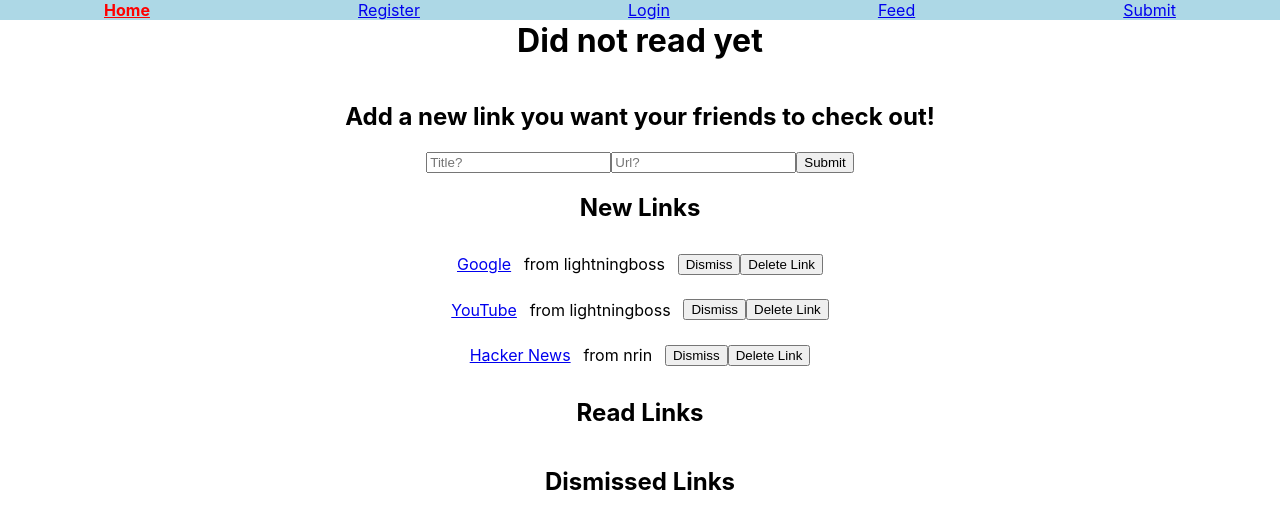
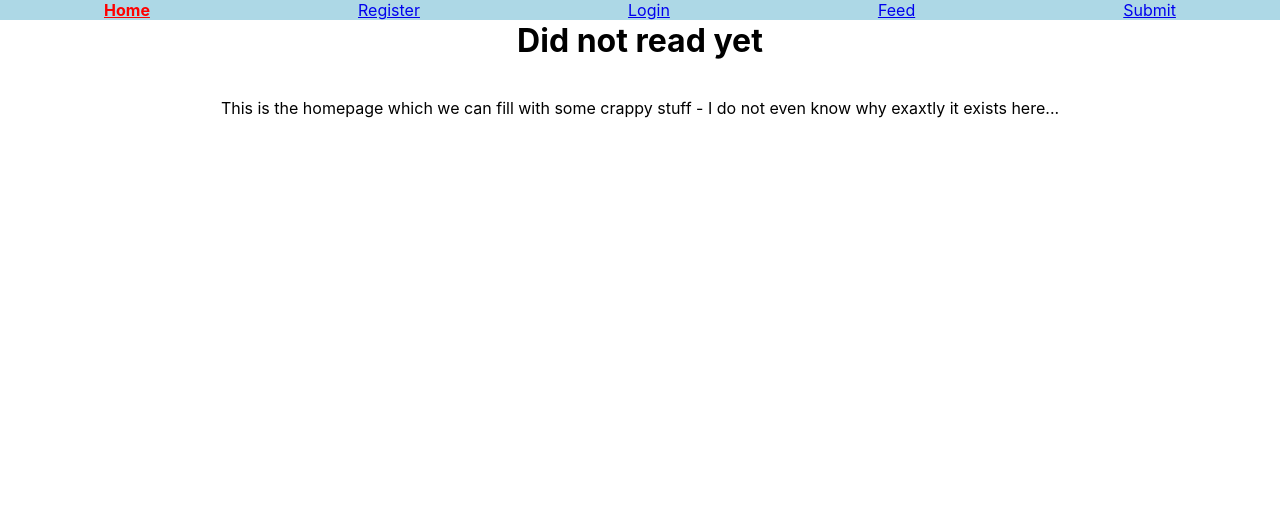
Before and after one commit to remarcable/did-not-read-yet, a React (Create React App) app in the folder client/: page / in a window 1280 px wide. Shown: the top 528 px of the page. Built offline with nearby package versions, Linux system fonts and the light colour scheme.

Commit message:
Disect App.js into feed and submit
-Neue component - Dismiss Button
-Conditional Rendering in DisplayLink - onFeed als Boolean Argument
bestimmt of DismissButton und markAsRead Funktion angezeigt wird

```diff
--- a/client/src/App.js
+++ b/client/src/App.js
@@ -1,9 +1,4 @@
-import React, { PureComponent } from 'react';
-import { modifyElement } from './lib/modifyElement';
-
-import DisplayLink from './components/DisplayLink';
-import AddLinkForm from './components/AddLinkForm';
-
+import React from 'react';
 const defaultLinks = [
     {
         id: 1,
@@ -30,78 +25,16 @@ const defaultLinks = [
         read: false,
     },
 ];
-class App extends PureComponent {
-  state = {
-    idCounter: defaultLinks.length + 1,
-    links: defaultLinks,
-  };
-  addLink = (title, url, user) => {
-    this.setState(state => ({
-      links: [
-        ...state.links,
-        {
-          id: this.state.idCounter,
-          title,
-          url,
-          user,
-          dismissed: false,
-          read: false,
-        },
-      ],
-      idCounter: state.idCounter + 1,
-    }));
-  };
-  deleteLink = id => {
-    let linksCopy = [...this.state.links];
-    linksCopy = linksCopy.filter(element => id !== element.id);
-    this.setState({ links: linksCopy });
-  };
-  updateSingleLink = (id, updatedFields) => {
-    this.setState(({ links }) => {
-      return {
-        links: modifyElement({ elements: links, id, updatedFields }),
-      };
-    });
-  };
-
-  markAsRead = id => {
-    this.updateSingleLink(id, { read: true });
-  };
-
-  dismissLink = id => {
-    this.updateSingleLink(id, { dismissed: true });
-  };
-
-  undismissLink = id => {
-    this.updateSingleLink(id, { dismissed: false });
-  };
-
-  render() {
-    const { links } = this.state;
-    const displayLink = link => (
-      <DisplayLink
-        key={link.id}
-        link={link}
-        markAsRead={this.markAsRead}
-        dismissLink={this.dismissLink}
-        undismissLink={this.undismissLink}
-        deleteLink={this.deleteLink}
-      />
-    );
-
+const App = () => {
     return (
         <div>
             <h1>Did not read yet</h1>
-        <AddLinkForm addLink={this.addLink} />
-        <h2>New Links</h2>
-        {links.filter(link => !link.read && !link.dismissed).map(displayLink)}
-        <h2>Read Links</h2>
-        {links.filter(link => link.read && !link.dismissed).map(displayLink)}
-        <h2>Dismissed Links</h2>
-        {links.filter(link => link.dismissed).map(displayLink)}
+            <p>
+                This is the homepage which we can fill with some crappy stuff - I do not even know
+                why exaxtly it exists here...
+            </p>
         </div>
     );
-  }
-}
+};
 export { defaultLinks };
 export default App;
--- /dev/null
+++ b/client/src/components/DismissButton/index.js
@@ -0,0 +1,9 @@
+import React from 'react';
+const DismissButton = ({ dismissed, undismissLink, dismissLink, id }) => {
+    return dismissed ? (
+        <button onClick={() => undismissLink(id)}>Undismiss</button>
+    ) : (
+        <button onClick={() => dismissLink(id)}>Dismiss</button>
+    );
+};
+export default DismissButton;
--- a/client/src/components/DisplayLink/index.js
+++ b/client/src/components/DisplayLink/index.js
@@ -1,13 +1,8 @@
 import React from 'react';
 import './DisplayLink.css';
+import DismissButton from '../DismissButton';
 
-const DisplayLink = ({
-  link,
-  markAsRead,
-  dismissLink,
-  undismissLink,
-  deleteLink,
-}) => {
+const DisplayLink = ({ link, markAsRead, dismissLink, undismissLink, deleteLink, onFeed }) => {
     const { id, title, url, user, dismissed } = link;
 
     return (
@@ -16,16 +11,19 @@ const DisplayLink = ({
                 href={url}
                 target="_blank"
                 rel="noreferrer noopener"
-        onClick={() => markAsRead(id)}
+                onClick={onFeed ? () => markAsRead(id) : null}
             >
                 {title}
             </a>
             <p className="text"> from {user}</p>
-      {dismissed ? (
-        <button onClick={() => undismissLink(id)}>Undismiss</button>
-      ) : (
-        <button onClick={() => dismissLink(id)}>Dismiss</button>
-      )}
+            {onFeed ? (
+                <DismissButton
+                    dismissed={dismissed}
+                    dismissLink={dismissLink}
+                    undismissLink={undismissLink}
+                    id={id}
+                />
+            ) : null}
             <button onClick={() => deleteLink(id)}>Delete Link</button>
         </div>
     );
--- a/client/src/components/pages/Feed.js
+++ b/client/src/components/pages/Feed.js
@@ -1,14 +1,56 @@
 import React, { PureComponent } from 'react';
+import DisplayLink from '../DisplayLink';
+import { modifyElement } from '../../lib/modifyElement.js';
+import { defaultLinks } from '../../App.js';
 
 class Feed extends PureComponent {
-  state = {};
-  handleSubmit = value => {
-    console.log(value);
+    state = {
+        idCounter: defaultLinks.length + 1,
+        links: defaultLinks,
     };
+    updateSingleLink = (id, updatedFields) => {
+        this.setState(({ links }) => {
+            return {
+                links: modifyElement({ elements: links, id, updatedFields }),
+            };
+        });
+    };
+
+    markAsRead = id => {
+        this.updateSingleLink(id, { read: true });
+    };
+
+    dismissLink = id => {
+        this.updateSingleLink(id, { dismissed: true });
+    };
+
+    undismissLink = id => {
+        this.updateSingleLink(id, { dismissed: false });
+    };
+
     render() {
+        const { links } = this.state;
+        const displayLink = link => (
+            <DisplayLink
+                key={link.id}
+                link={link}
+                markAsRead={this.markAsRead}
+                dismissLink={this.dismissLink}
+                undismissLink={this.undismissLink}
+                deleteLink={this.deleteLink}
+                onFeed={true}
+            />
+        );
+
         return (
             <div>
-        <h1>This is going to be the feed</h1>
+                <h1>This is your feed - here you can find your:</h1>
+                <h2>New Links</h2>
+                {links.filter(link => !link.read && !link.dismissed).map(displayLink)}
+                <h2>Read Links</h2>
+                {links.filter(link => link.read && !link.dismissed).map(displayLink)}
+                <h2>Dismissed Links</h2>
+                {links.filter(link => link.dismissed).map(displayLink)}
             </div>
         );
     }
--- a/client/src/components/pages/LoginPage.js
+++ b/client/src/components/pages/LoginPage.js
@@ -2,9 +2,7 @@ import React, { PureComponent } from 'react';
 
 class LoginPage extends PureComponent {
   state = {};
-  handleSubmit = value => {
-    console.log(value);
-  };
+  handleSubmit = value => {};
   render() {
     return (
       <div>
--- a/client/src/components/pages/RegistrationPage.js
+++ b/client/src/components/pages/RegistrationPage.js
@@ -2,9 +2,7 @@ import React, { PureComponent } from 'react';
 
 class RegistrationPage extends PureComponent {
   state = {};
-  handleSubmit = value => {
-    console.log(value);
-  };
+  handleSubmit = value => {};
   render() {
     return (
       <div>
--- a/client/src/components/pages/Submit.js
+++ b/client/src/components/pages/Submit.js
@@ -1,10 +1,12 @@
 import React, { PureComponent } from 'react';
 import AddLinkForm from '../../components/AddLinkForm';
+import DisplayLink from '../../components/DisplayLink';
 import { defaultLinks } from '../../App.js';
 
 class Submit extends PureComponent {
     state = {
-    //should be gotten from server!
+        //should be gotten from server and is currently not functional
+        //with state from App.js
         links: defaultLinks,
         idCounter: defaultLinks.length + 1,
     };
@@ -24,11 +26,19 @@ class Submit extends PureComponent {
             idCounter: state.idCounter + 1,
         }));
     };
+    deleteLink = id => {
+        let linksCopy = [...this.state.links];
+        linksCopy = linksCopy.filter(element => id !== element.id);
+        this.setState({ links: linksCopy });
+    };
     render() {
         return (
             <div>
                 <AddLinkForm addLink={this.addLink} />
-        <p>Number of links: {this.state.links.length}</p>
+                <h2>Those are your already submitted links!</h2>
+                {this.state.links.map(link => (
+                    <DisplayLink key={link.id} link={link} deleteLink={this.deleteLink} />
+                ))}
             </div>
         );
     }
```
Lines whose indentation alone changed are shown as unchanged.
